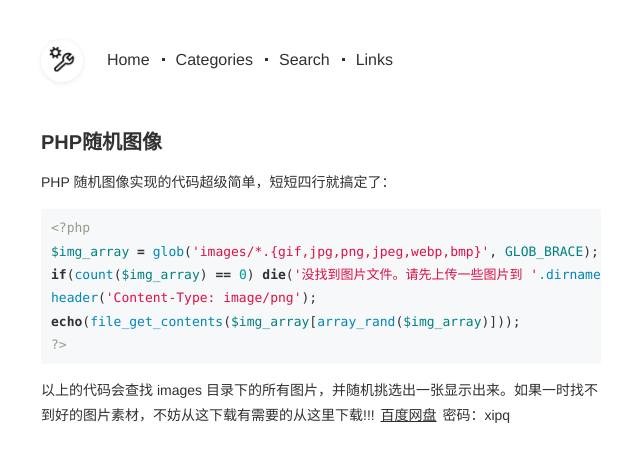
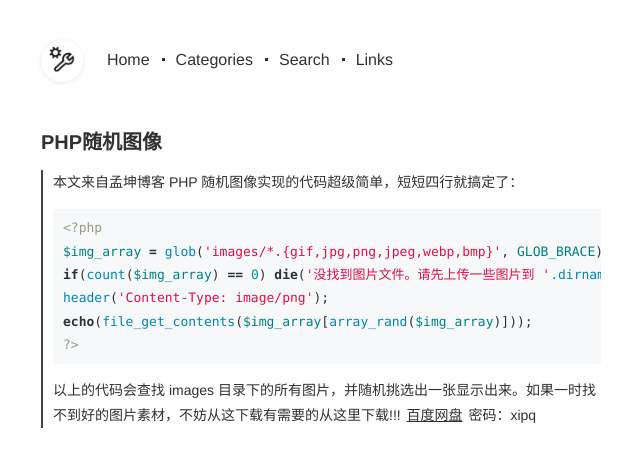
Before and after one commit to weblab/blog, a Jekyll site: the page built from _posts/2019-8-21-PHP随机图像.md, in a window 1280 px wide. Shown: the top 467 px of the page, without its empty margins (319-959 px from the left). Built offline with Jekyll 4.4.1, drawn with Linux system fonts in a browser that asks for light colours; comment, search, counter and statistics services are not loaded.

Commit message:
Update 2019-8-21-PHP随机图像.md

````diff
--- a/_posts/2019-8-21-PHP随机图像.md
+++ b/_posts/2019-8-21-PHP随机图像.md
@@ -3,6 +3,7 @@ layout: mypost
 title: PHP随机图像
 categories: [PHP]
 ---
+>本文来自孟坤博客
 PHP 随机图像实现的代码超级简单，短短四行就搞定了：
 ```php
 <?php
````
